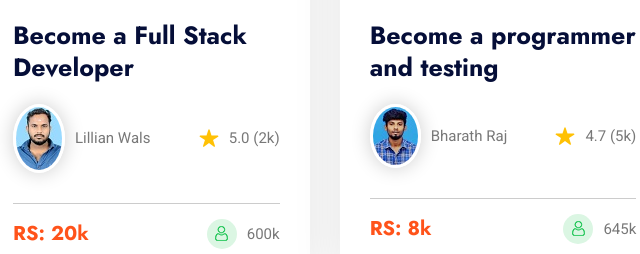
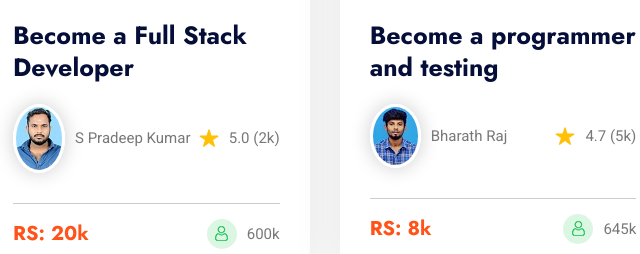
Before and after one commit to pradeepkumar-webdeveloper/Web-off-campus, a plain HTML site: page index.html in a window 1280 px wide. Shown: the part 3120-3374 px from the top of the page, 137-777 px from the left. Drawn offline with nearby package versions, Linux system fonts and the light colour scheme.

Commit message:
Update index.html

```diff
--- a/index.html
+++ b/index.html
@@ -390,7 +390,7 @@
                 <div class="author">
                   <img src="./assets/images/pradeep - Copy1.jpeg" alt="course instructor image" class="author-img">
 
-                  <a href="#" class="author-name">Lillian Wals</a>
+                  <a href="#" class="author-name">S Pradeep Kumar</a>
                 </div>
 
                 <div class="rating">
```
